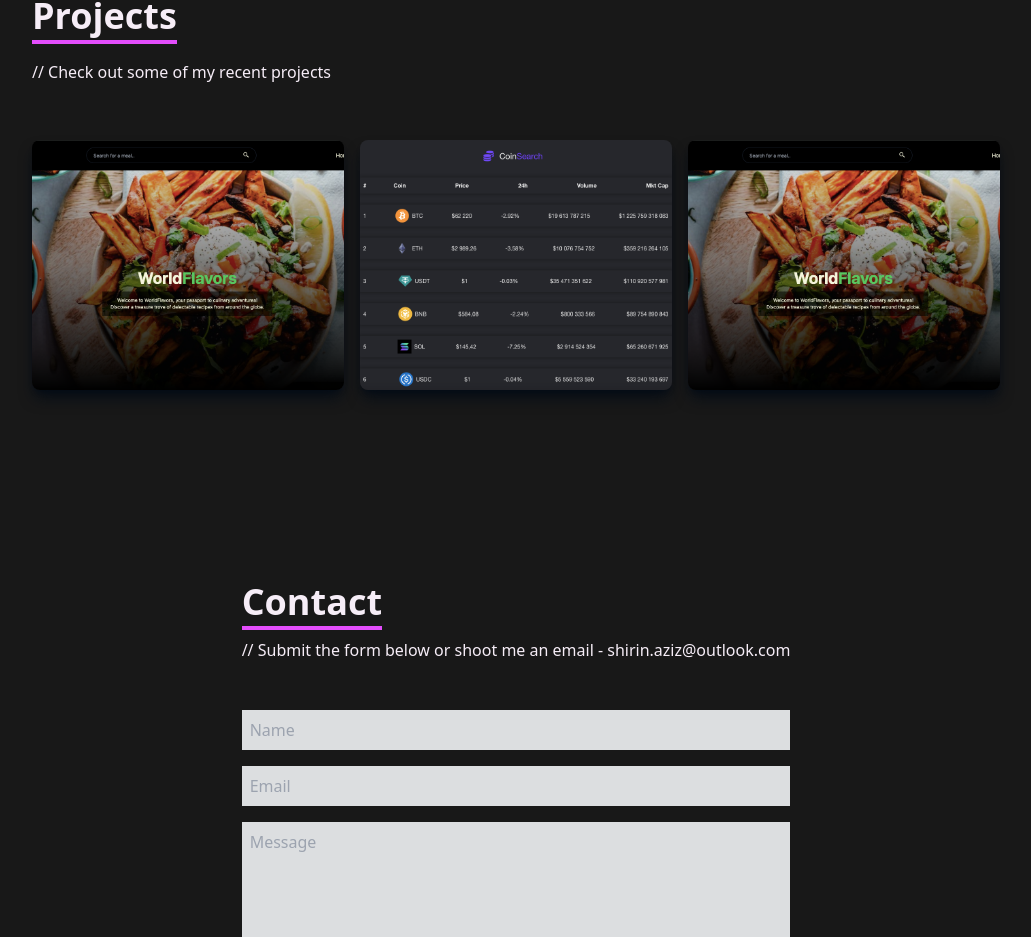
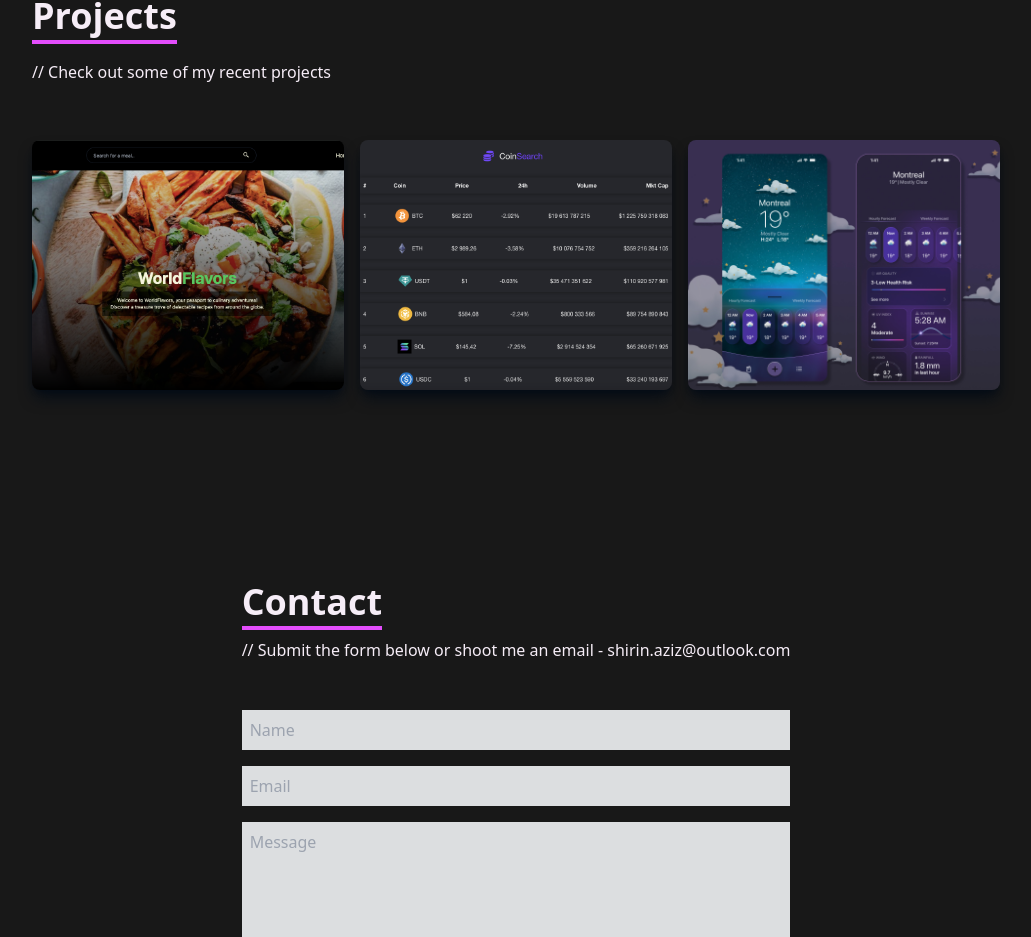
Before and after one commit to ShirinAziz/MyPortfolio, a React (Vite) app: page / in a window 1280 px wide. Shown: the part 1944-2881 px from the top of the page, without its empty margins (124-1155 px from the left). Built offline with nearby package versions, Linux system fonts and the light colour scheme.

Commit message:
added workimg3

```diff
--- a/src/components/Projects.jsx
+++ b/src/components/Projects.jsx
@@ -1,6 +1,7 @@
 import React from "react";
 import WorkImg from "/public/workImg.jpeg";
 import WorkImg2 from "/public/img2.png";
+import WorkImg3 from "/public/img3.png";
 
 const Projects = () => {
   return (
@@ -74,13 +75,13 @@ const Projects = () => {
           </div>
 
           <div
-            style={{ backgroundImage: `url(${WorkImg})` }}
+            style={{ backgroundImage: `url(${WorkImg3})` }}
             className="shadow-lg shadow-[#040c16]  group container rounded-lg flex justify-center items-center mx-auto content-div"
           >
             {/* Hover Effects */}
             <div className="opacity-0 group-hover:opacity-100">
               <span className="text-2xl font-bold text-white tracking-wider">
-                React JS Application
+                Coming Soon
               </span>
               <div className="pt-8 text-center">
                 <a href="/">
```
Also changed, not shown: public/img3.png (added).
